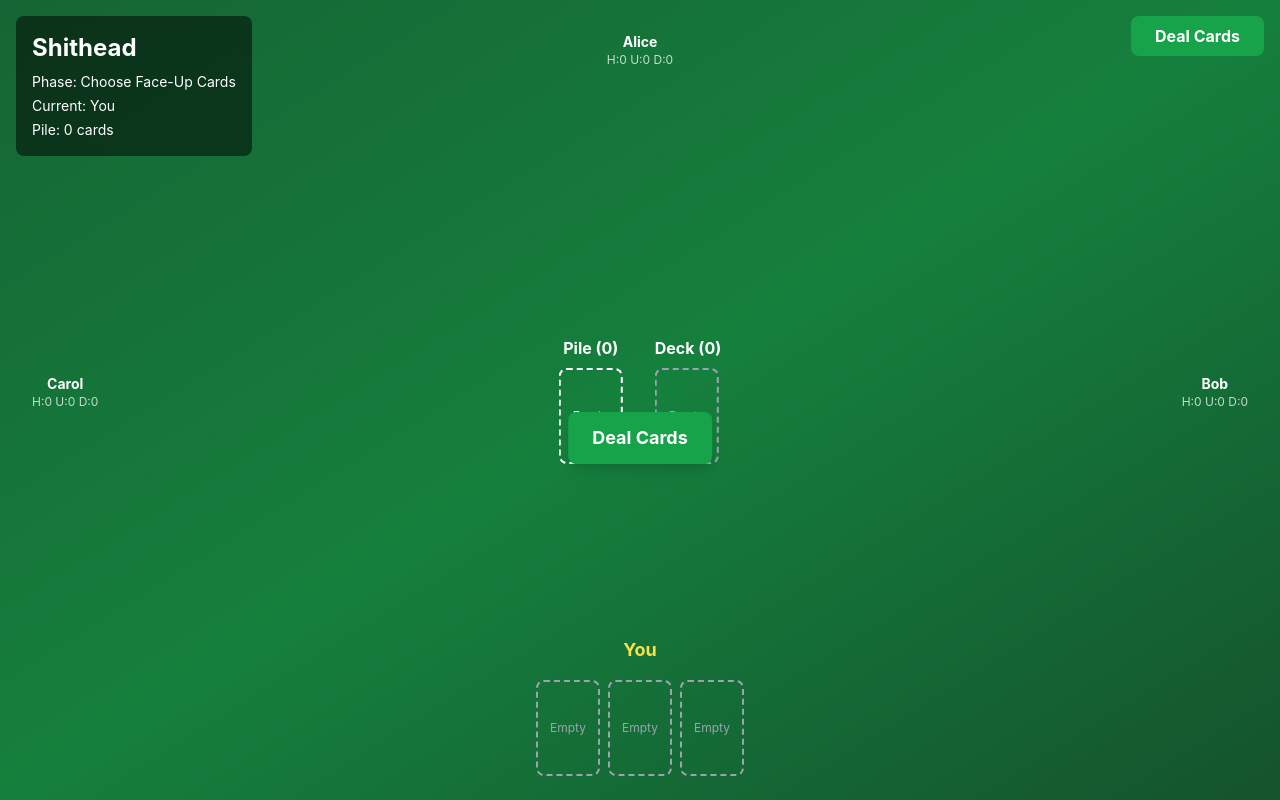
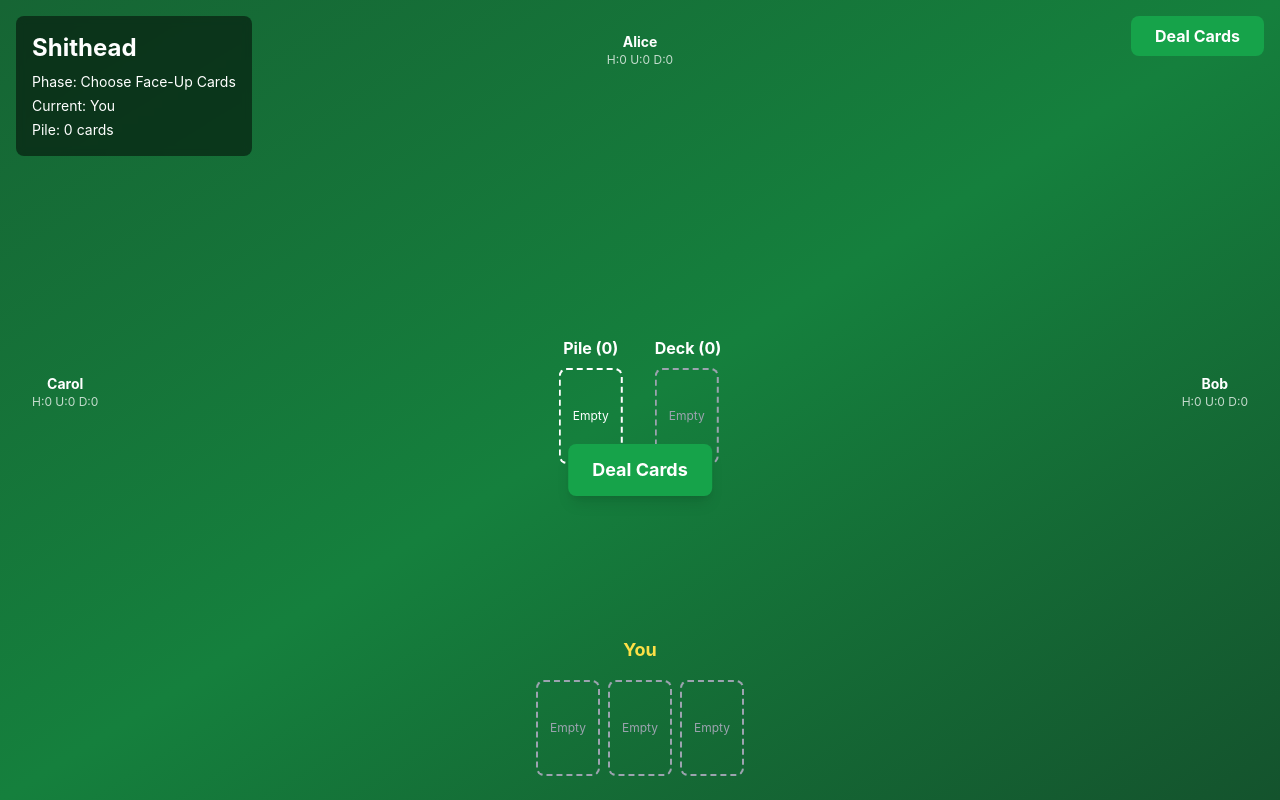
Before and after one commit to questluis8-tech/shithead, a React (Vite) app: page / in a window 1280 px wide. Built offline with nearby package versions, Linux system fonts and the light colour scheme.

Commit message:
Move action buttons down to avoid overlap

```diff
--- a/src/App.tsx
+++ b/src/App.tsx
@@ -272,7 +272,7 @@ function App() {
       </div>
 
       {/* Action Buttons - Centered between player and pile */}
-      <div className="absolute bottom-1/2 left-1/2 transform -translate-x-1/2 translate-y-16 flex gap-4 z-20">
+      <div className="absolute bottom-1/2 left-1/2 transform -translate-x-1/2 translate-y-24 flex gap-4 z-20">
         {gameState.gamePhase === 'setup' && humanPlayer.hand.length === 0 && (
           <button
             onClick={dealCards}
```
